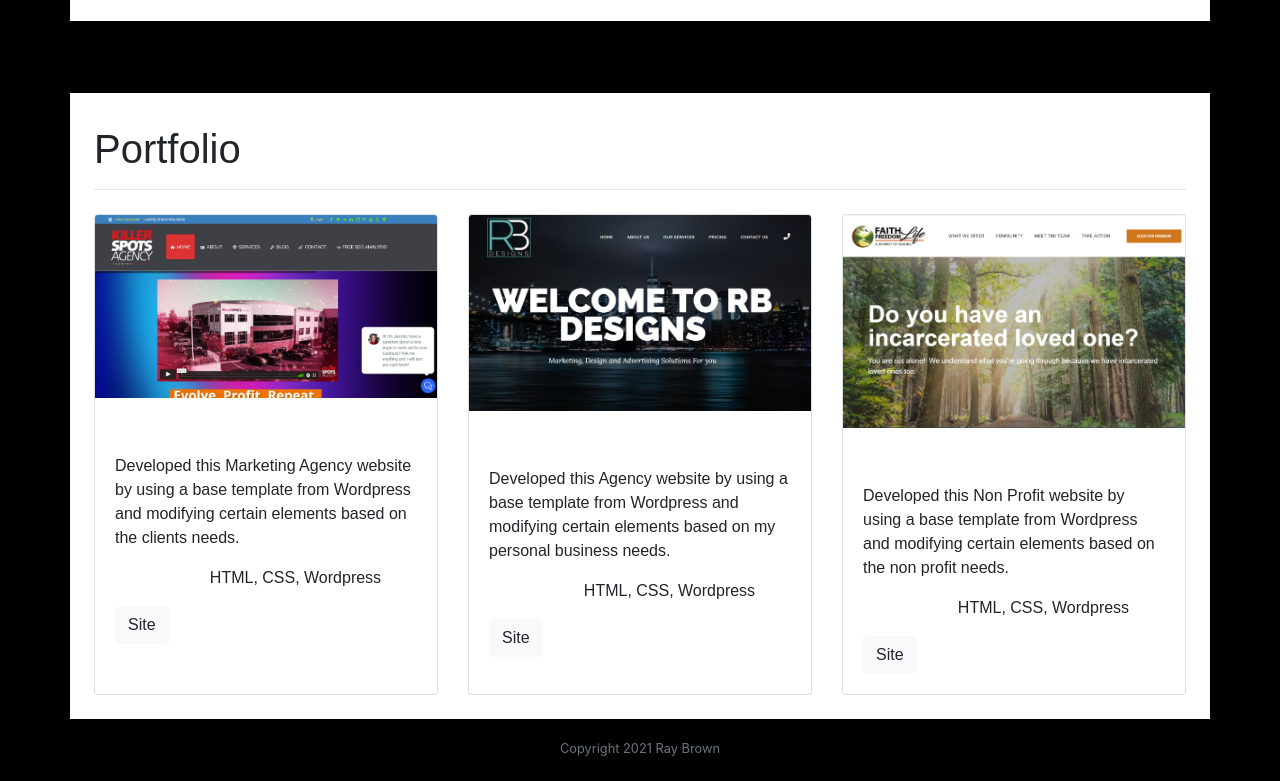
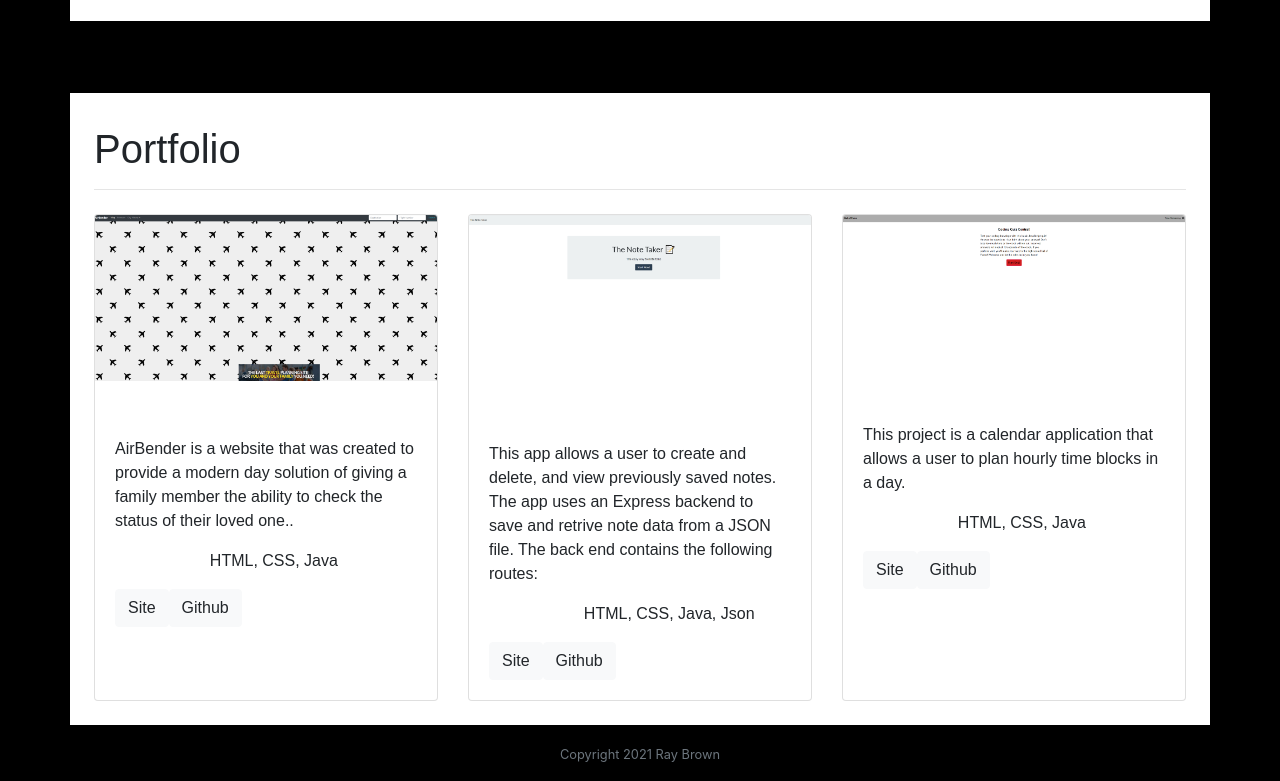
Before and after one commit to codemasterbrown/developer-portfolio, a plain HTML site: page index.html in a window 1280 px wide. Shown: the part 1109-1890 px from the top of the page. Drawn offline with nearby package versions, Linux system fonts and the light colour scheme.

Commit message:
updated dev profile

```diff
--- a/index.html
+++ b/index.html
@@ -73,7 +73,7 @@
                             my knowledge to backend. I plan to graduate with my full stack certification and place with a upward agency that
                             can utilize all that I bring to the table. I'm looking forward to all of my future potential endeavors and oppourtunities.
                         </p>
-                        <h5>View My Professional Resume <a href="assets/RaysResume-21.pdf">Here</a> </h5>
+                        <h5>View My Professional Resume <a href="assets/RaysResume-21b.pdf">Here</a> </h5>
                     </div>
                 </div>
                 <!-- Social Media Icons -->
@@ -101,42 +101,42 @@
                 <div class="row justify-content-center">
                     <div class="col-lg-4 col-md-6 col-sm-12 portfolio-item mt-2">
                         <div class="card h-100">
-                            <img src="./assets/images/killerspots.JPG" class="card-img-top" alt="Marketing Agency Website">
+                            <img src="./assets/images/airb.png" class="card-img-top" alt="Air Bender Group Project">
                             <div class="card-body">
-                                <h5 class="card-title">Marketing Agency Website</h5>
-                                <p class="card-text">Developed this Marketing Agency website by using a base template from Wordpress
-                                    and modifying certain elements based on the clients needs.
+                                <h5 class="card-title">Group Project</h5>
+                                <p class="card-text">AirBender is a website that was created to provide a modern day solution of giving a family member the ability to check the status of their loved one..
                                 </p>
-                                <p class="card-text"><span class="tools">Tools Used:</span> HTML, CSS, Wordpress</p>
-                                <a href="https://killerspots.com"
-                                    class="btn btn-light">Site</a>
+                                <p class="card-text"><span class="tools">Tools Used:</span> HTML, CSS, Java</p>
+                                <a href="https://jalontuttle.github.io/group-project-1/"
+                                    class="btn btn-light">Site</a><a href="https://github.com/codemasterbrown/group-project-1"
+                                    class="btn btn-light">Github</a>
                             </div>
                         </div>
                     </div>
                     <div class="col-lg-4 col-md-6 col-sm-12 portfolio-item mt-2">
                         <div class="card h-100">
-                            <img src="./assets/images/rbdesigns.JPG" class="card-img-top"
-                                alt="Business Website">
+                            <img src="./assets/images/notes.png" class="card-img-top"
+                                alt="Note Taker App">
                             <div class="card-body">
-                                <h5 class="card-title">Personal Business Website</h5>
-                                <p class="card-text">Developed this Agency website by using a base template from Wordpress
-                                    and modifying certain elements based on my personal business needs.</p>
-                                <p class="card-text"><span class="tools">Tools Used:</span> HTML, CSS, Wordpress</p>
-                                <a href="https://therbdesigns.com"
-                                    class="btn btn-light">Site</a>
+                                <h5 class="card-title">The Note Taker App</h5>
+                                <p class="card-text">This app allows a user to create and delete, and view previously saved notes. The app uses an Express backend to save and retrive note data from a JSON file. The back end contains the following routes:</p>
+                                <p class="card-text"><span class="tools">Tools Used:</span> HTML, CSS, Java, Json</p>
+                                <a href="https://the-note-taker21.herokuapp.com/"
+                                    class="btn btn-light">Site</a><a href="https://github.com/codemasterbrown/the-note-taker"
+                                    class="btn btn-light">Github</a>
                             </div>
                         </div>
                     </div>
                     <div class="col-lg-4 col-md-6 col-sm-12 portfolio-item mt-2">
                         <div class="card h-100">
-                            <img src="./assets/images/faithfreedom.JPG" class="card-img-top" alt="Non Profit Website">
+                            <img src="./assets/images/code-quiz.png" class="card-img-top" alt="Code Quiz">
                             <div class="card-body">
-                                <h5 class="card-title">Non Profit Website</h5>
-                                <p class="card-text">Developed this Non Profit website by using a base template from Wordpress
-                                    and modifying certain elements based on the non profit needs.</p>
-                                <p class="card-text"><span class="tools">Tools Used:</span> HTML, CSS, Wordpress</p>
-                                <a href="https://faithfreedomlife.org/"
-                                    class="btn btn-light">Site</a>
+                                <h5 class="card-title">Code Quiz</h5>
+                                <p class="card-text">This project is a calendar application that allows a user to plan hourly time blocks in a day.</p>
+                                <p class="card-text"><span class="tools">Tools Used:</span> HTML, CSS, Java</p>
+                                <a href="https://codemasterbrown.github.io/js-code-quiz/"
+                                    class="btn btn-light">Site</a><a href="https://github.com/codemasterbrown/App-Calendar"
+                                    class="btn btn-light">Github</a>
                             </div>
                         </div>
                     </div>
```
